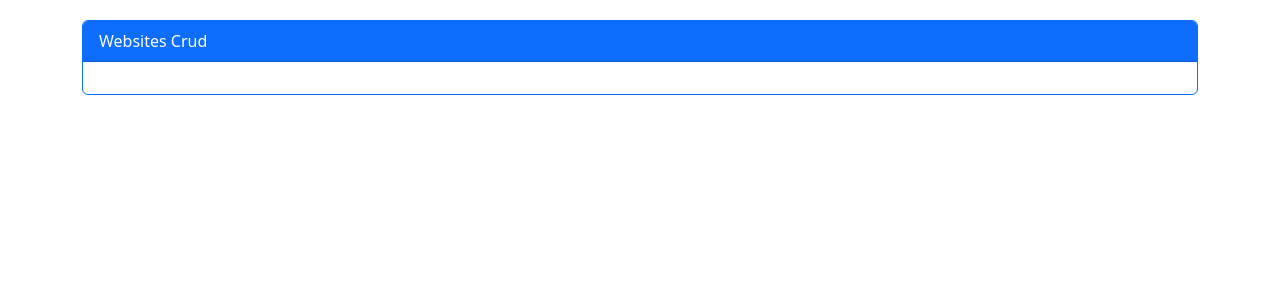
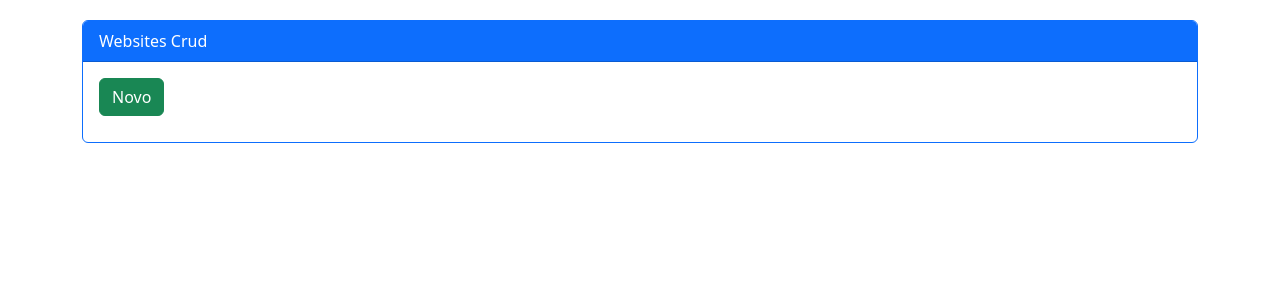
Before and after one commit to Adyson-Lima/websites_frontend, a React (Create React App) app: page / in a window 1280 px wide. Shown: the top 300 px of the page. Built offline with nearby package versions, Linux system fonts and the light colour scheme.

Commit message:
5° commit - tdd tela Websites: Existe link Novo em Websites? GREEN

```diff
--- a/src/pages/Websites/index.js
+++ b/src/pages/Websites/index.js
@@ -12,6 +12,9 @@
       </div>
       <div className="card-body">
 
+        <Link data-testid="mylink" className="btn btn-success"
+        style={{marginBottom: '10px'}} to="/newupdate/0">Novo</Link>
+
       </div>
     </div>
 
```
